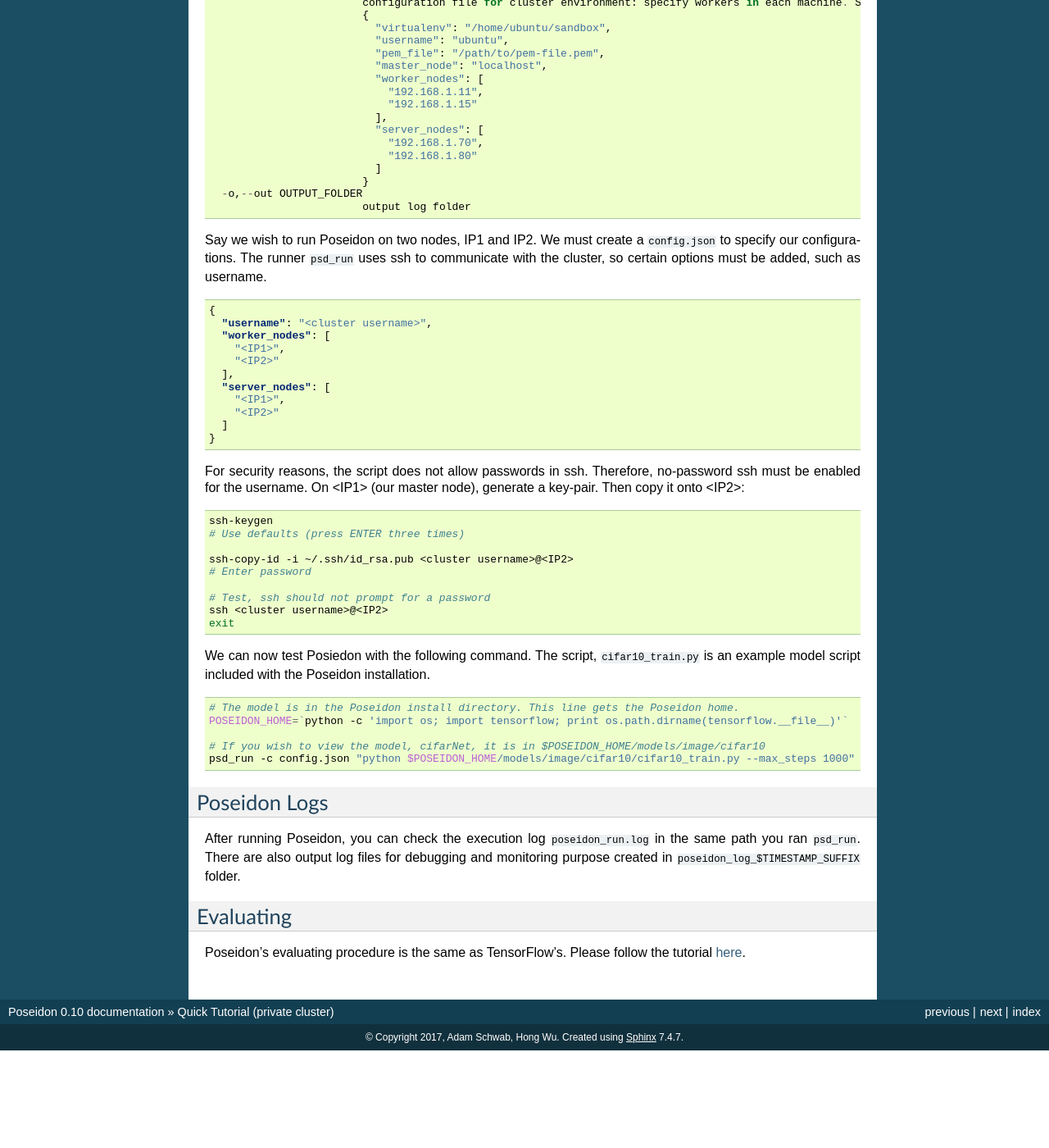
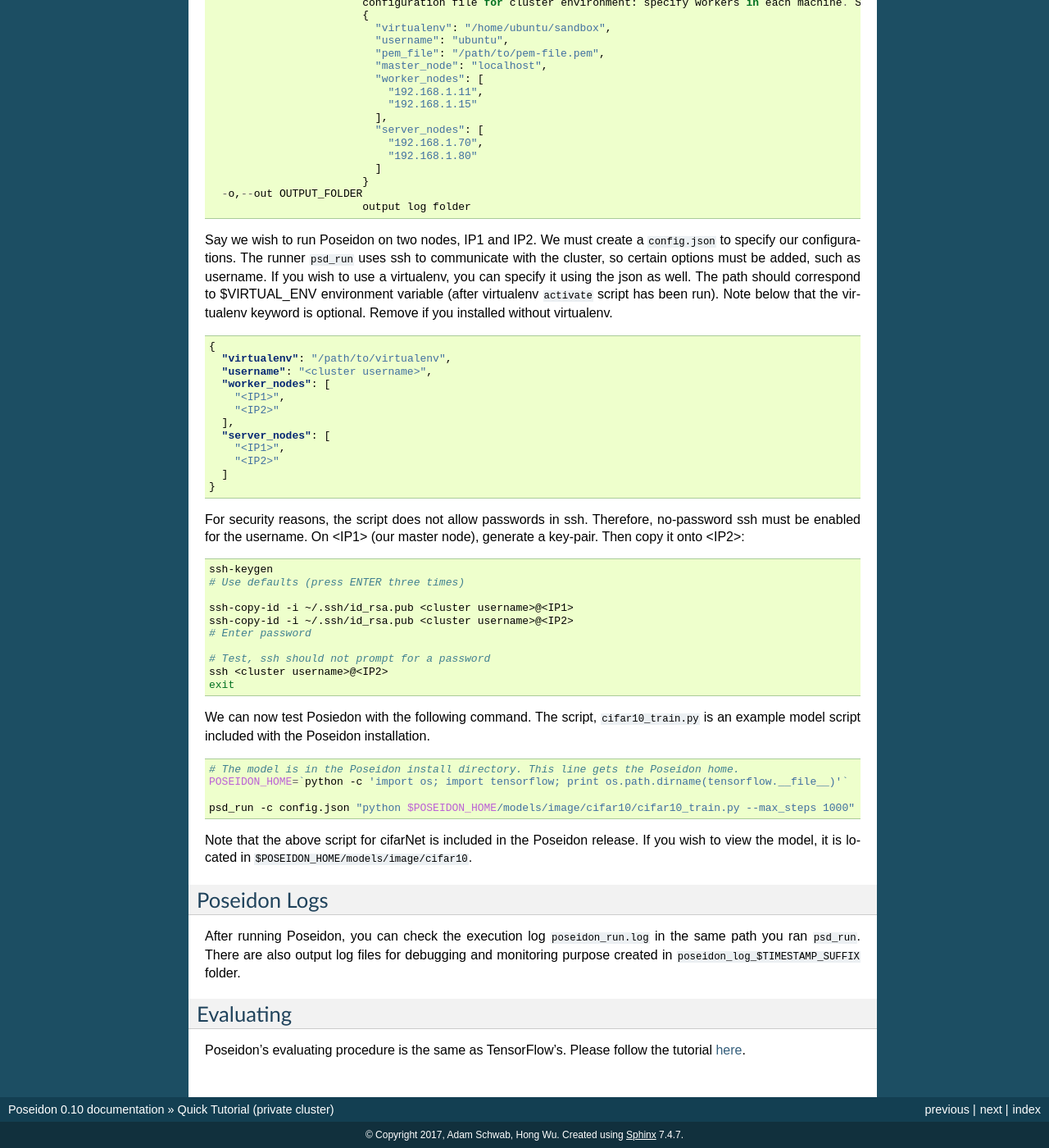
Before and after one commit to petuum-inc/poseidon-release, a Sphinx documentation site: the page built from docs/source/tutorial-private.rst, in a window 1280 px wide and 1400 px high, scrolled down 652 px. Shown: the whole window at 82% size. Built offline with Sphinx 7.4.7, drawn with Linux system fonts in a browser that asks for light colours; before the commit the page ends 1933 px from its top, so only the background shows below that.

Commit message:
added david's changes to tutorial

```diff
--- a/docs/source/tutorial-private.rst
+++ b/docs/source/tutorial-private.rst
@@ -47,11 +47,12 @@
       -o,--out OUTPUT_FOLDER
                             output log folder
 
-Say we wish to run Poseidon on two nodes, IP1 and IP2. We must create a ``config.json`` to specify our configurations. The runner ``psd_run`` uses ssh to communicate with the cluster, so certain options must be added, such as username.
+Say we wish to run Poseidon on two nodes, IP1 and IP2. We must create a ``config.json`` to specify our configurations. The runner ``psd_run`` uses ssh to communicate with the cluster, so certain options must be added, such as username. If you wish to use a virtualenv, you can specify it using the json as well. The path should correspond to $VIRTUAL_ENV environment variable (after virtualenv ``activate`` script has been run). Note below that the virtualenv keyword is optional. Remove if you installed without virtualenv.
 
 .. code:: json
 
     {
+      "virtualenv": "/path/to/virtualenv",
       "username": "<cluster username>",
       "worker_nodes": [
         "<IP1>",
@@ -70,6 +71,7 @@
     ssh-keygen
     # Use defaults (press ENTER three times)
 
+    ssh-copy-id -i ~/.ssh/id_rsa.pub <cluster username>@<IP1>
     ssh-copy-id -i ~/.ssh/id_rsa.pub <cluster username>@<IP2>
     # Enter password
 
@@ -84,9 +86,9 @@
     # The model is in the Poseidon install directory. This line gets the Poseidon home.
     POSEIDON_HOME=`python -c 'import os; import tensorflow; print os.path.dirname(tensorflow.__file__)'`
 
-    # If you wish to view the model, cifarNet, it is in $POSEIDON_HOME/models/image/cifar10
     psd_run -c config.json "python $POSEIDON_HOME/models/image/cifar10/cifar10_train.py --max_steps 1000"
 
+Note that the above script for cifarNet is included in the Poseidon release. If you wish to view the model, it is located in ``$POSEIDON_HOME/models/image/cifar10``.
 
 Poseidon Logs
 -------------
```
